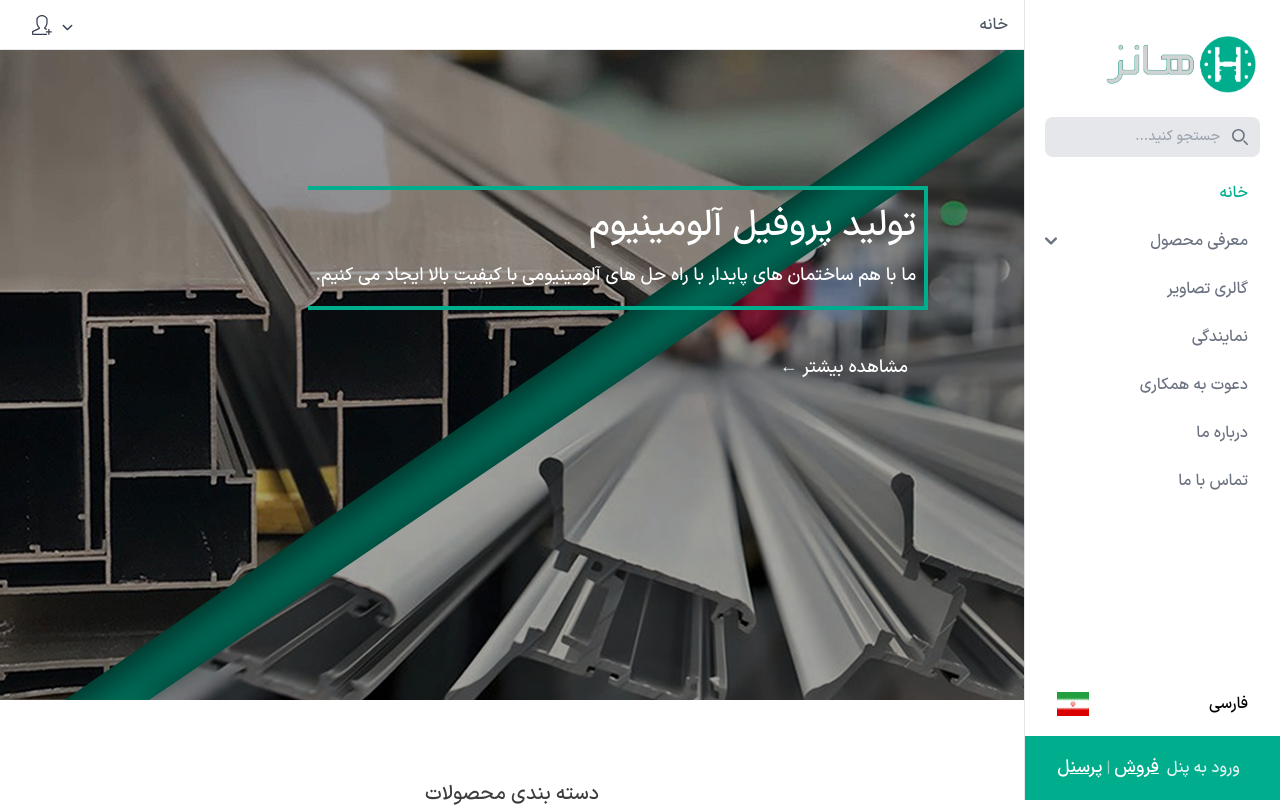
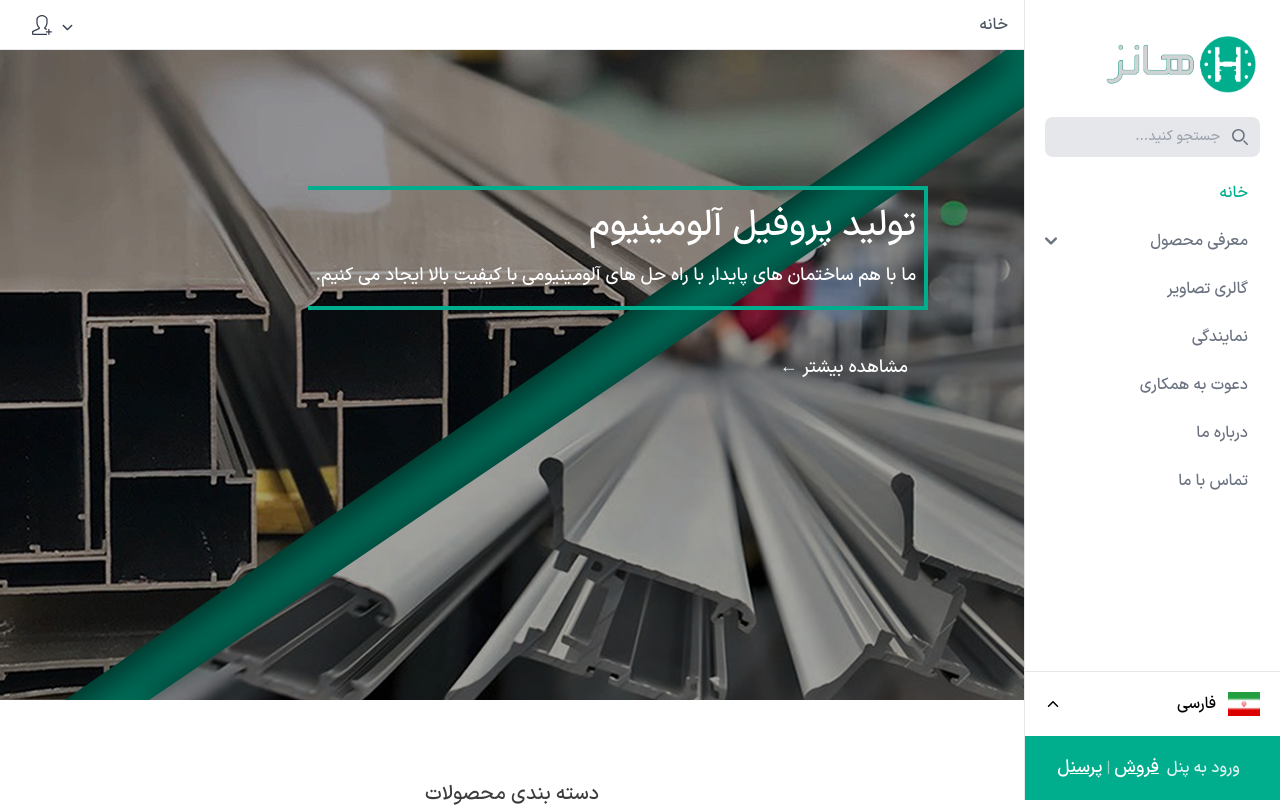
Before and after one commit to zahra-hsb/hanz-, a Next.js app: page / in a window 1280 px wide. Shown: the top 807 px of the page. Built offline with nearby package versions, Linux system fonts and the light colour scheme.

Commit message:
Language section component created

```diff
--- a/src/components/layout/Sidebar/utils-sidebar/Language.jsx
+++ b/src/components/layout/Sidebar/utils-sidebar/Language.jsx
@@ -1,12 +1,16 @@
 import Image from "next/image"
 import iranFlag from '../../../../../public/icons/Flag_of_Iran.svg.webp'
+import { IoIosArrowDown } from "react-icons/io";
 
 const Language = () => {
     return (
         <>
-            <div className="w-full bg-white flex justify-between px-8 py-5">
-                <p className="">فارسی</p>
-                <Image src={iranFlag} alt="farsi" />
+            <div className="w-full bg-white flex justify-between items-center px-5 py-5 border-t">
+                <div className="flex gap-3">
+                    <Image src={iranFlag} alt="farsi" className="cursor-pointer"/>
+                    <p className="hover:text-gray-500 cursor-pointer">فارسی</p>
+                </div>
+                <IoIosArrowDown className="cursor-pointer hover:text-gray-500 rotate-180" />
             </div>
         </>
     )
```
Also changed, not shown: src/components/layout/Sidebar/utils-sidebar/LangSection.jsx (added, +9 -0 lines).
